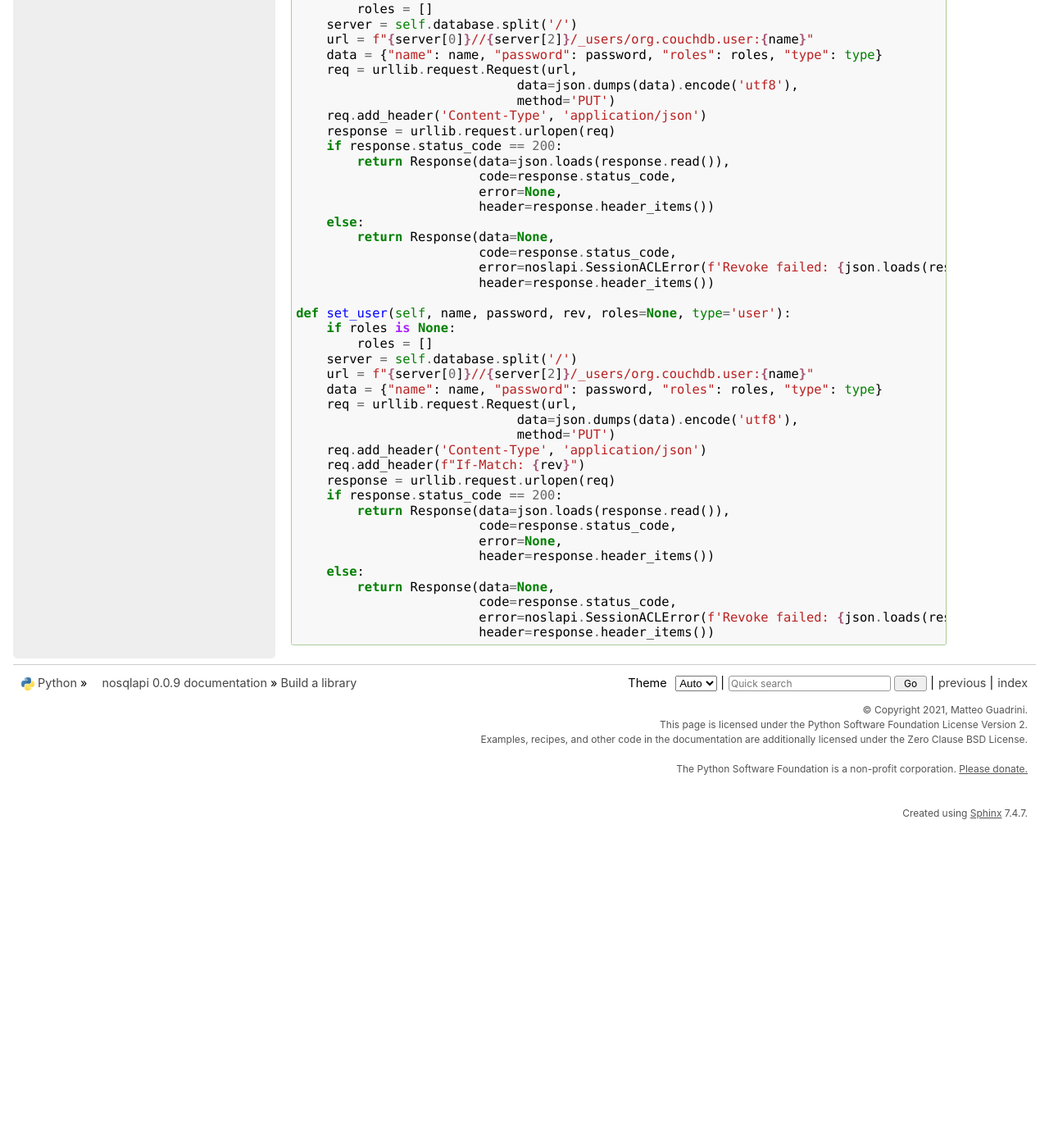
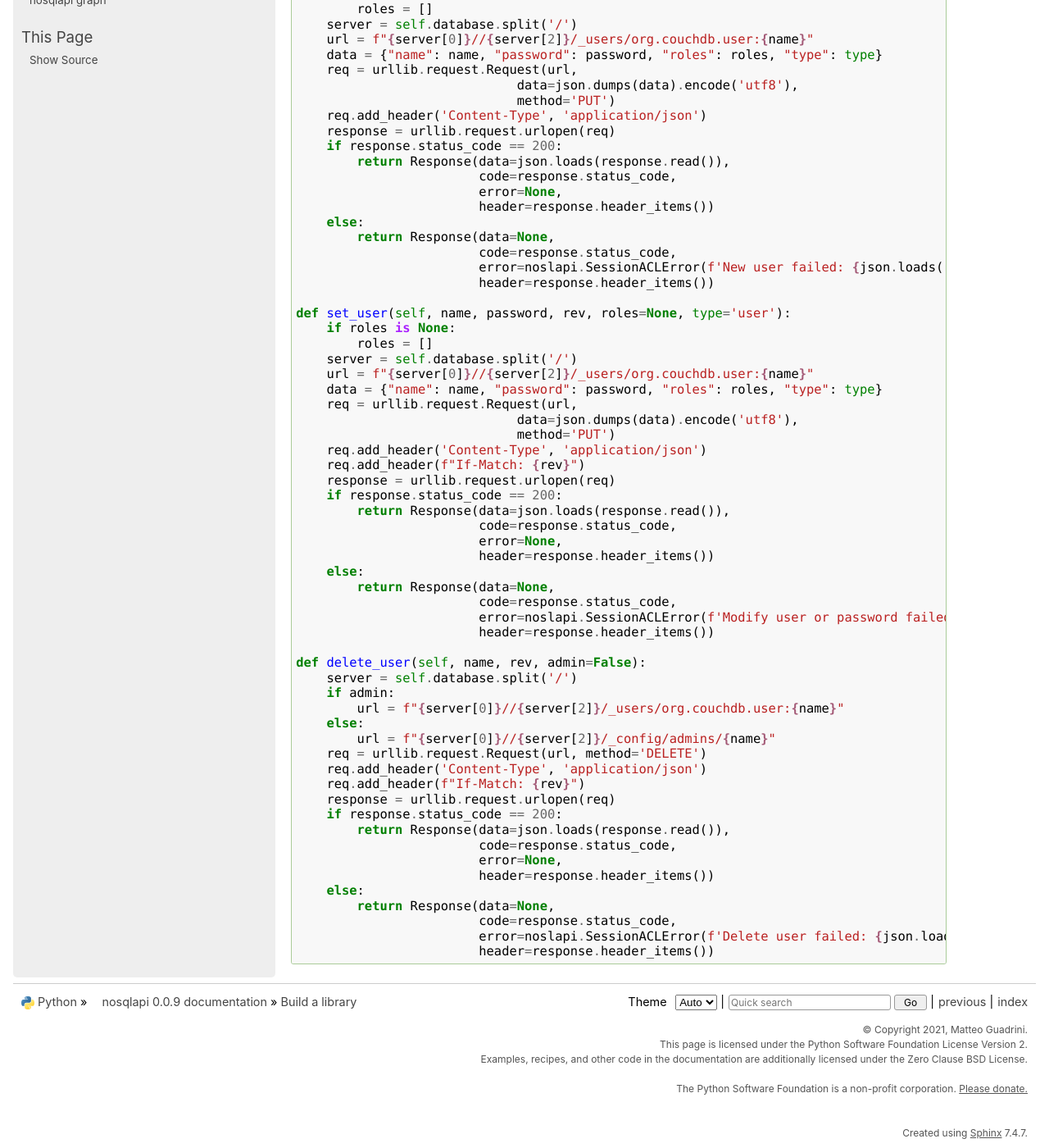
Before and after one commit to MatteoGuadrini/nosqlapi, a Sphinx documentation site: the page built from docs/source/build.rst, in a window 1280 px wide and 1400 px high, scrolled down 7986 px. Shown: the whole window at 82% size. Built offline with Sphinx 7.4.7, drawn with Linux system fonts in a browser that asks for light colours; before the commit the page ends 8996 px from its top, so only the background shows below that.

Commit message:
Add delete_user method

```diff
--- a/docs/source/build.rst
+++ b/docs/source/build.rst
@@ -441,7 +441,7 @@
             else:
                 return Response(data=None,
                                 code=response.status_code,
-                                error=noslapi.SessionACLError(f'Revoke failed: {json.loads(response.read())}'),
+                                error=noslapi.SessionACLError(f'New user failed: {json.loads(response.read())}'),
                                 header=response.header_items())
 
         def set_user(self, name, password, rev, roles=None, type='user'):
@@ -464,5 +464,26 @@
             else:
                 return Response(data=None,
                                 code=response.status_code,
-                                error=noslapi.SessionACLError(f'Revoke failed: {json.loads(response.read())}'),
+                                error=noslapi.SessionACLError(f'Modify user or password failed: {json.loads(response.read())}'),
                                 header=response.header_items())
+
+        def delete_user(self, name, rev, admin=False):
+            server = self.database.split('/')
+            if admin:
+                url = f"{server[0]}//{server[2]}/_users/org.couchdb.user:{name}"
+            else:
+                url = f"{server[0]}//{server[2]}/_config/admins/{name}"
+            req = urllib.request.Request(url, method='DELETE')
+            req.add_header('Content-Type', 'application/json')
+            req.add_header(f"If-Match: {rev}")
+            response = urllib.request.urlopen(req)
+            if response.status_code == 200:
+                return Response(data=json.loads(response.read()),
+                                code=response.status_code,
+                                error=None,
+                                header=response.header_items())
+            else:
+                return Response(data=None,
+                                code=response.status_code,
+                                error=noslapi.SessionACLError(f'Delete user failed: {json.loads(response.read())}'),
+                                header=response.header_items())
```
